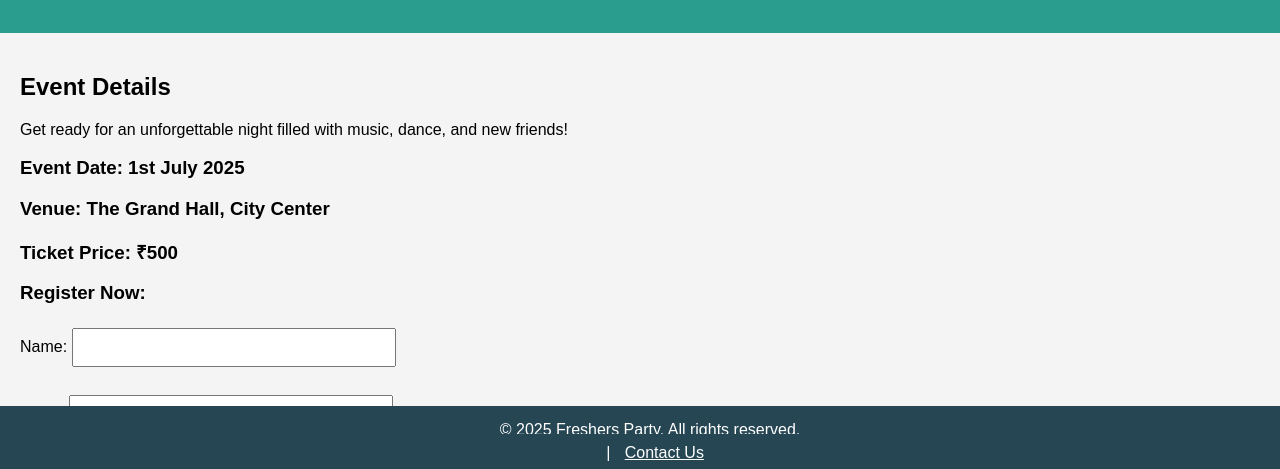
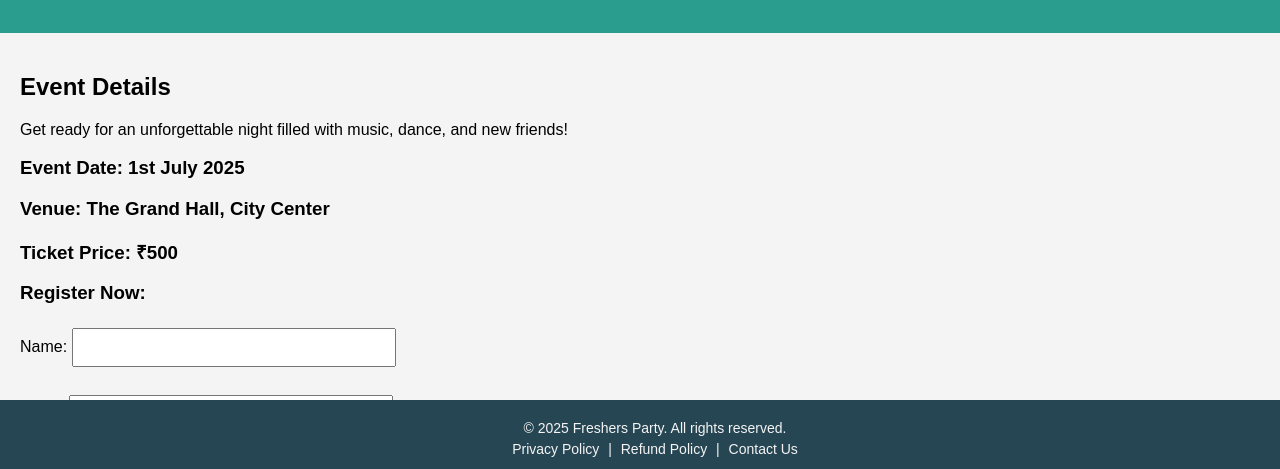
Before and after one commit to samujjwalsingh/party2, a plain HTML site: page index.html in a window 1280 px wide. Shown: the part 323-792 px from the top of the page. Drawn offline with Linux system fonts and the light colour scheme.

Commit message:
Update index.html

```diff
--- a/index.html
+++ b/index.html
@@ -28,16 +28,17 @@
       background-color: #264653;
       color: white;
       text-align: center;
-      padding: 10px;
+      padding: 15px;
       width: 100%;
     }
-    footer p {
+    footer p, footer a {
       margin: 5px;
+      color: #f4f4f4;
+      text-decoration: none;
+      font-size: 14px;
     }
-    footer a {
-      color: #f4f4f4;
+    footer a:hover {
       text-decoration: underline;
-      margin: 0 10px;
     }
     form input, form button {
       padding: 10px;
@@ -110,8 +111,8 @@
     <p>&copy; 2025 Freshers Party. All rights reserved.</p>
     <p>
       <a href="privacy-policy.html">Privacy Policy</a> |
-      <a href="refund-policy.html">Refund Policy</a><footer>
-  | <a href="contact.html" style="color: #fff;">Contact Us</a>
+      <a href="refund-policy.html">Refund Policy</a> |
+      <a href="contact.html">Contact Us</a>
     </p>
   </footer>
 
```
